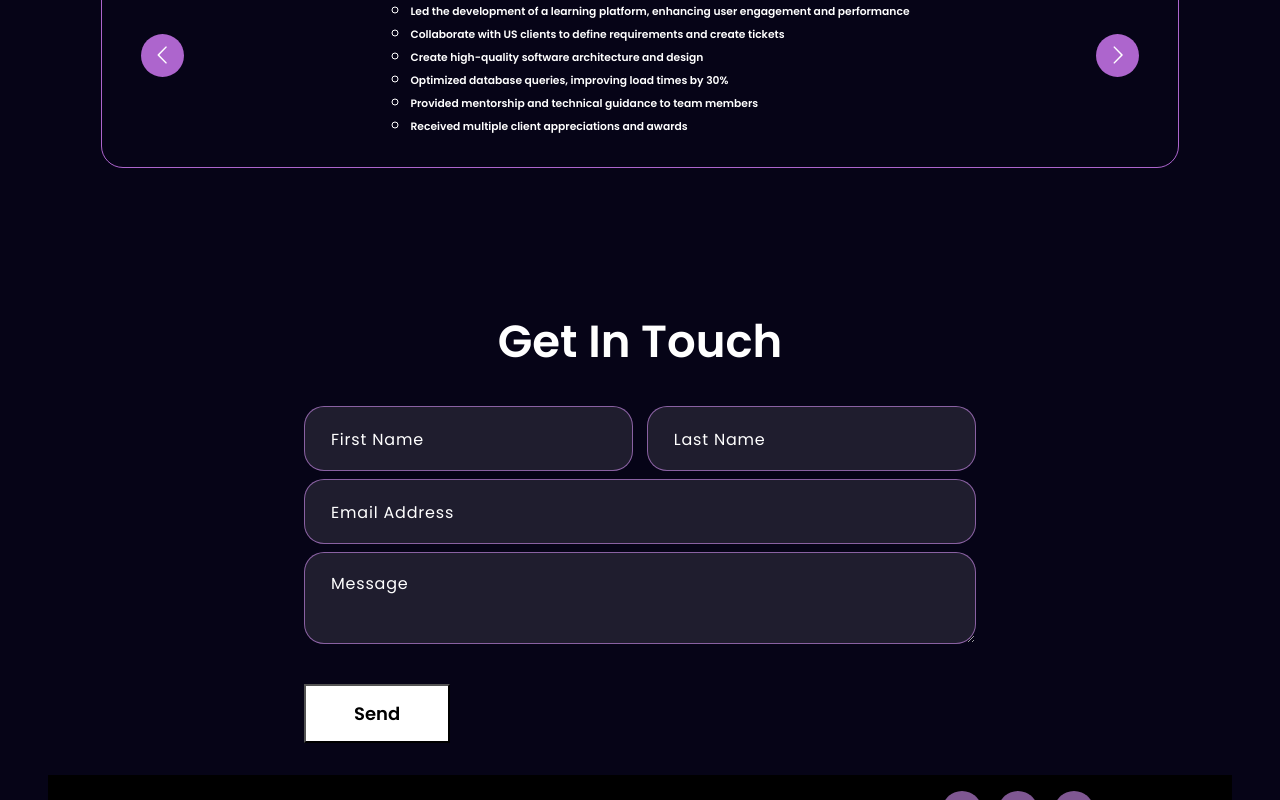
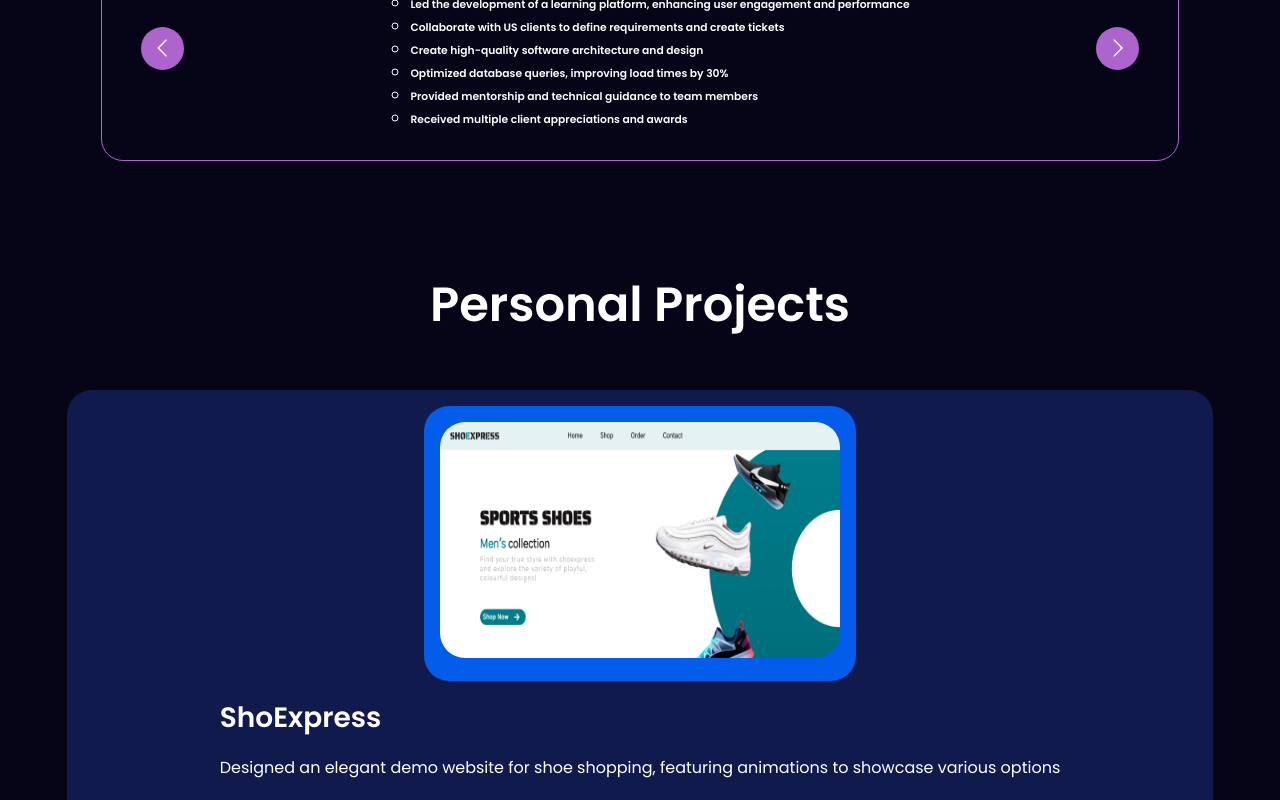
Before and after one commit to priyasonar31/my-portfolio, a React (Create React App) app: page / in a window 1280 px wide. Shown: the part 2000-2800 px from the top of the page. Built offline with nearby package versions, Linux system fonts and the light colour scheme.

Commit message:
updated project work details

```diff
--- a/src/App.jsx
+++ b/src/App.jsx
@@ -6,6 +6,7 @@ import { Experience } from "./components/Experience/Experience";
 import { Contact } from "./components/Contact/Contact";
 import { BoxAnimation } from "./components/BoxAnimation/BoxAnimation";
 import { Footer } from "./components/Footer/Footer";
+import Projects from "./components/Projects/Projects";
 
 function App() {
   return (
@@ -15,6 +16,7 @@ function App() {
         <Home />
         <SkillSet />
         <Experience />
+        <Projects />
         <Contact />
         <Footer />
         <BoxAnimation />
--- a/src/components/Footer/Footer.jsx
+++ b/src/components/Footer/Footer.jsx
@@ -3,7 +3,7 @@ import "./styles.scss";
 export const Footer = () => {
   return (
     <footer className="footer-wrapper">
-      <p>Designed & Developed By Priya Sonar</p>
+      <p>Developed By Priya Sonar</p>
       <p>&copy; 2024. All Rights Reserved</p>
       <div className="social-icons">
         <a
--- a/src/components/Home/Home.jsx
+++ b/src/components/Home/Home.jsx
@@ -13,8 +13,7 @@ const Home = () => {
     "Web Developer",
     "Backend Developer",
     "Full-Stack Developer",
-    "Painter",
-    "Artist"
+    "Software Developer"
   ];
   const period = 2000;
 
@@ -54,6 +53,14 @@ const Home = () => {
       setIndex((prevIndex) => prevIndex + 1);
     }
   };
+  const onClickButton = (e) => {
+    e.preventDefault();
+    window.scrollTo({
+      top: document.querySelector("#projects").offsetTop,
+      behavior: "smooth",
+    });
+  }
+
   return (
     <section id="home" className="home-wrapper">
       <div className="home-content">
@@ -70,8 +77,7 @@ const Home = () => {
           more user friendly place, one pixel at a time.
         </p>
         <div className="home-content-3d-wrapper">
-        <div className="home-content-3d-wrapper-msg">Step into my 3D art gallary, created using Three.js, an experience in new dimension</div>
-        <button className="home-content-3d-wrapper-button" onClick={() => window.open("https://priyasonar-3d-art-gallery.netlify.app", "_blank")}>View My Gallery<FaArrowCircleRight size={18} /></button>
+        <button className="home-content-3d-wrapper-button" onClick={onClickButton}>View My Work<FaArrowCircleRight size={18} /></button>
         </div>
       </div>
       <div className="home-dev-img">
--- a/src/components/Home/style.scss
+++ b/src/components/Home/style.scss
@@ -36,6 +36,7 @@
         }
 
         &-3d-wrapper {
+            padding-top: 1rem;
             &-msg {
                 font-size: 0.9rem;
                 padding: 1rem 0;
@@ -43,6 +44,7 @@
             }
 
                 button {
+                    cursor: pointer;
                     font-weight: 700;
                     letter-spacing: 0.8px;
                     padding: 8px 10px;
--- a/src/components/NavBar/NavBar.jsx
+++ b/src/components/NavBar/NavBar.jsx
@@ -64,12 +64,12 @@ export const NavBar = () => {
           <li>
             <Link
               className="nav-item"
-              to=""
+              to="projects"
               spy={true}
               smooth={true}
-              onClick={()=> { toggleMenu(); window.open("https://priyasonar-3d-art-gallery.netlify.app", "_blank")}}
+              onClick={toggleMenu}
             >
-             3D Art Gallery
+             Projects
             </Link>
           </li>
           <li>
--- /dev/null
+++ b/src/components/Projects/Projects.jsx
@@ -0,0 +1,156 @@
+import React from "react";
+import { FaLink } from "react-icons/fa6";
+import { FaSass } from "react-icons/fa";
+import { SiNetlify } from "react-icons/si";
+import { IoLogoCss3 } from "react-icons/io5";
+import { TbBrandThreejs } from "react-icons/tb";
+import { SiReact } from "react-icons/si";
+import "./styles.scss";
+
+function Projects() {
+  const projectConfig = [
+    {
+      title: "ShoExpress",
+      desc: "Designed an elegant demo website for shoe shopping, featuring animations to showcase various options",
+      technologies: [
+        {
+          SvgIcon: SiReact,
+          text: "React",
+        },
+        {
+          SvgIcon: FaSass,
+          text: "Scss",
+        },
+        {
+            SvgIcon: SiNetlify,
+            text: "Netlify",
+        }
+      ],
+      buttonTxt: "Go to ShoExpress",
+      background: {
+        card: "rgb(24, 36, 100, 0.7)",
+        button: "rgb(48,60,116)",
+        image: "rgb(4,92,235)",
+      },
+      imgLink: './project2.png',
+      url: "https://shoexpress.netlify.app/",
+    },
+    {
+      title: "3D Art Gallery",
+      desc: "Interactive 3D Art Gallery to display art works to display artwork with on-click zoom-in, auto-rotate, and reset functionality.",
+      technologies: [
+        {
+          SvgIcon: SiReact,
+          text: "React",
+        },
+        {
+          SvgIcon: TbBrandThreejs,
+          text: "ThreeJs",
+        },
+        {
+          SvgIcon: IoLogoCss3,
+          text: "Css",
+        },
+        {
+            SvgIcon: SiNetlify,
+            text: "Netlify",
+        }
+      ],
+      buttonTxt: "Go to 3D Art Gallery",
+      background: {
+        card: "rgb(132, 4, 52, 0.7)",
+        button: "rgb(144, 28, 68)",
+        image: "rgb(231, 156, 180)",
+      },
+      url: "https://priyasonar-3d-art-gallery.netlify.app/",
+      imgLink: './project1.jpg',
+    },
+  ];
+  return (
+    <section className="projects">
+      <h2 className="header" id="projects">
+        Personal Projects
+      </h2>
+      <div className="wrapper">
+        {projectConfig.map((item) => (
+          <div className="card" style={{ background: item.background.card }}>
+            <div
+              className="image-card"
+              style={{ background: item.background.image }}
+            >
+              <img className="image" src={item.imgLink} alt="" />
+            </div>
+            <div className="details-wrapper">
+              <div className="details">
+                <div className="title">{item.title}</div>
+                <div className="desc">{item.desc}</div>
+                <div className="tech-wrapper">
+                  <div className="tech-title">Technologies I have used:</div>
+                  <div className="capsule-wrapper">
+                    {item.technologies.map(({ SvgIcon, text }) => (
+                      <div className="capsule">
+                        <SvgIcon size={22} />
+                        <span className="text">{text}</span>
+                      </div>
+                    ))}
+                  </div>
+                </div>
+              </div>
+              <div
+                className="button"
+                style={{ background: item.background.button }}
+                onClick={() => window.open(item.url, "_blank")}
+              >
+                <FaLink size={25} /> <span>{item.buttonTxt}</span>
+              </div>
+            </div>
+          </div>
+        ))}
+      </div>
+      {/* <div className="card">
+        <div className="image-card">
+          <img className="image" src="./project1.jpg" alt="" />
+        </div>
+        <div className="details-wrapper">
+          <div className="details">
+            <div className="title">3D Art Gallery</div>
+            <div className="desc">
+              Interactive 3D Art Gallery to display art works to display artwork
+              with on-click zoom-in, auto-rotate, and reset functionality
+            </div>
+            <div className="tech-wrapper">
+              <div className="tech-title">Technologies I have used:</div>
+              <div className="capsule-wrapper">
+                {[
+                  {
+                    SvgIcon: SiReact,
+                    text: "React",
+                  },
+                  {
+                    SvgIcon: TbBrandThreejs,
+                    text: "ThreeJs",
+                  },
+                  {
+                    SvgIcon: IoLogoCss3,
+                    text: "Css",
+                  },
+                ].map(({ SvgIcon, text }) => (
+                  <div className="capsule">
+                    <SvgIcon size={22} />
+                    <span className="text">{text}</span>
+                  </div>
+                ))}
+              </div>
+            </div>
+          </div>
+          <div className="button">
+            <FaLink size={25} /> <span>Go to 3D Art Gallery</span>
+          </div>
+        </div>
+      </div> */}
+    </section>
+  );
+}
+export default Projects;
+
+// rgb(8,92,236)
--- /dev/null
+++ b/src/components/Projects/styles.scss
@@ -0,0 +1,95 @@
+.projects {
+    display: flex;
+    flex-direction: column;
+
+    .wrapper {
+        display: flex;
+        flex-direction: column;
+        gap: 3rem;
+        flex-wrap: wrap;
+        padding: 1.2rem;
+        align-items: center;
+
+        .card {
+            display: flex;
+            gap: 1rem;
+            padding: 1rem;
+            border-radius: 25px;
+            align-items: center;
+            flex-wrap: wrap;
+            justify-content: center;
+
+            .image-card {
+                padding: 1rem;
+                border-radius: 25px;
+
+                .image {
+                    width: 400px;
+                    height: 236px;
+                    border-radius: 25px;
+                }
+            }
+
+            .details-wrapper {
+                display: flex;
+                flex-direction: column;
+                justify-content: space-between;
+                gap: 1rem;
+
+                .details {
+                    display: flex;
+                    flex-direction: column;
+                    gap: 1rem;
+
+                    .title {
+                        font-size: 28px;
+                        font-weight: 800;
+                    }
+
+                    .desc {}
+                }
+
+                .button {
+                    padding: 0.8rem;
+                    border-radius: 30px;
+                    border: 1px solid white;
+                    display: flex;
+                    align-items: center;
+                    justify-content: center;
+                    gap: 0.5rem;
+                    width: 14rem;
+                    cursor: pointer;
+                }
+            }
+        }
+    }
+}
+
+.tech-wrapper {
+    display: flex;
+    flex-direction: column;
+    gap: 1rem;
+
+    .tech-title {}
+
+    .capsule-wrapper {
+        display: flex;
+        flex-wrap: wrap;
+        gap: 1rem;
+
+        .capsule {
+            border-radius: 25px;
+            color: black;
+            font-weight: 700;
+            background: white;
+            padding: 0.4rem 1.5rem;
+            display: flex;
+            align-items: center;
+            gap: 0.5rem;
+
+            .text {
+                font-weight: 800;
+            }
+        }
+    }
+}
```
Also changed, not shown: public/project1.jpg (added), public/project2.png (added).
